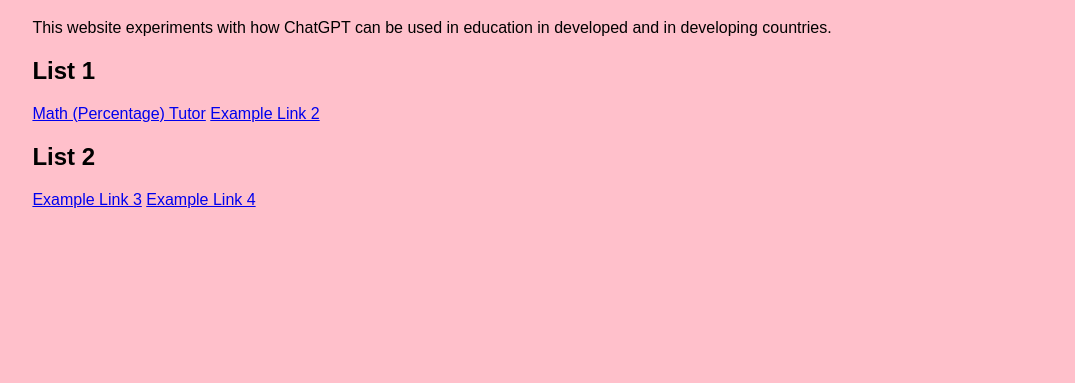
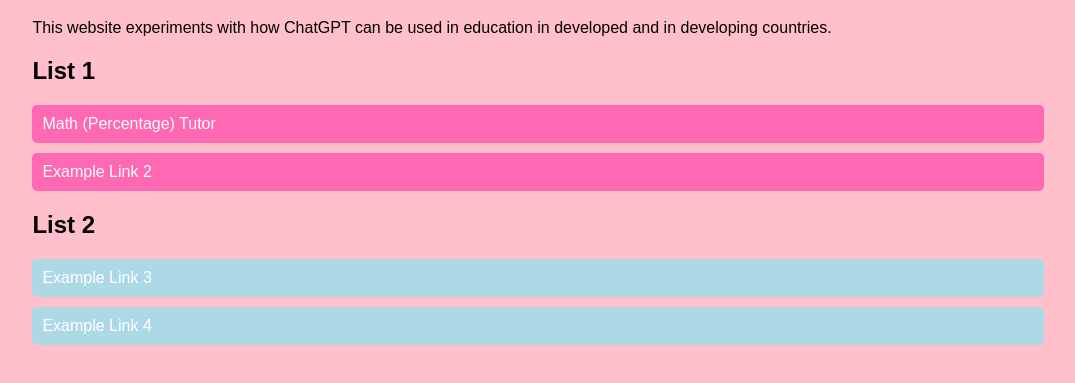
Before and after one commit to wescreamforicecream/AI-in-education, a plain HTML site: page index.html in a window 1280 px wide. Shown: the part 61-444 px from the top of the page, without its empty margins (102-1177 px from the left). Drawn offline with Linux system fonts and the light colour scheme.

Commit message:
Update styles.css

```diff
--- a/styles.css
+++ b/styles.css
@@ -8,7 +8,7 @@ body {
   font-family: Arial, sans-serif;
 }
 
-#link-container a {
+#link-container-1 a {
   display: block;
   color: white;
   background-color: hotpink;
@@ -18,6 +18,20 @@ body {
   border-radius: 5px;
 }
 
-#link-container a:hover {
+#link-container-2 a {
+  display: block;
+  color: white;
+  background-color: lightblue;
+  text-decoration: none;
+  padding: 10px;
+  margin-bottom: 10px;
+  border-radius: 5px;
+}
+
+#link-container-1 a:hover {
   background-color: purple;
 }
+
+#link-container-2 a:hover {
+  background-color: purple;
+}
```
